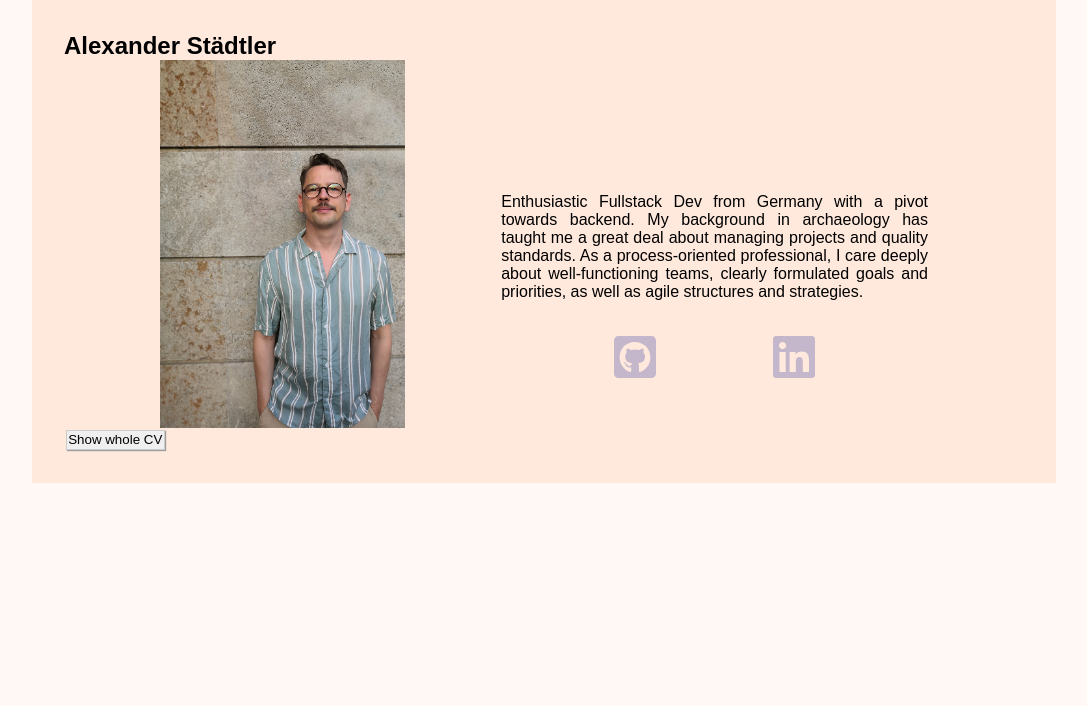
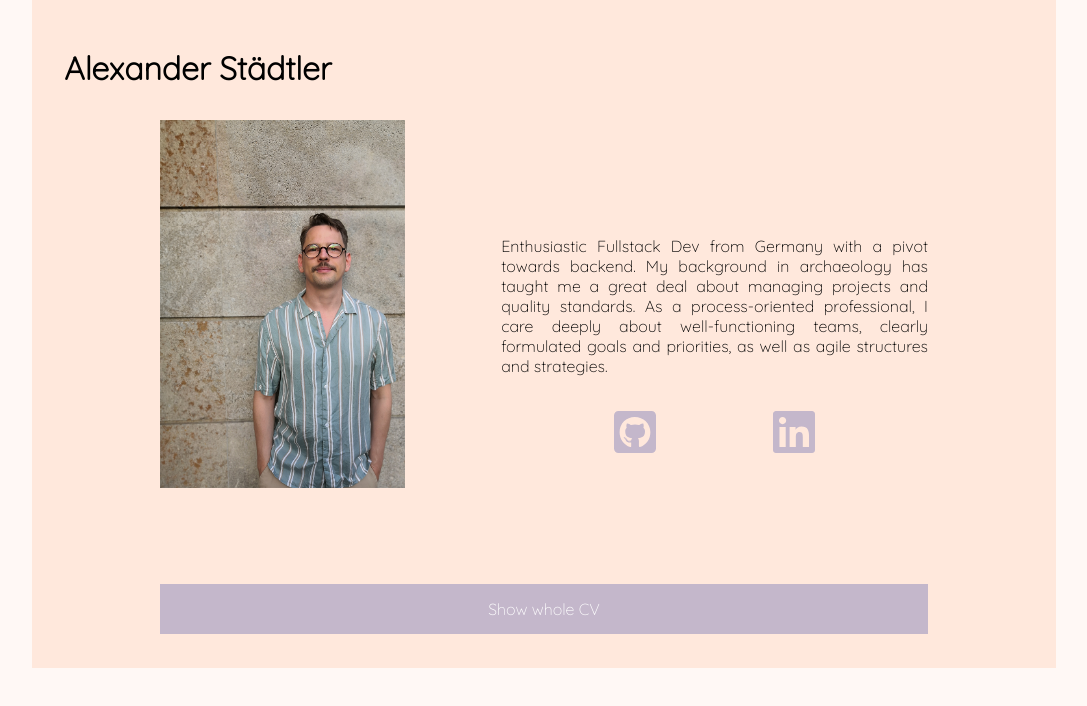
Before and after one commit to a-urbanite/nextjs-portfolio, a Next.js app: page / in a window 1280 px wide. Shown: the top 706 px of the page, without its empty margins (160-1247 px from the left). Built offline with nearby package versions, Linux system fonts and the light colour scheme.

Commit message:
finalised landing page css

```diff
--- a/components/CV.tsx
+++ b/components/CV.tsx
@@ -1,9 +1,10 @@
 import React from 'react'
+import styles from '../styles/components/CV.module.css'
 
 const CV = () => {
   return (
-    <div className='CV'>
-      <h2 className='CV__heading2'>EDUCATION & TRAINING</h2>
+    <div className={styles.CV}>
+      <h2 className={styles.CV__heading2}>EDUCATION & TRAINING</h2>
       <ul>
         <li>Full Stack JavaScript - School of Applied Technology
           Intensive three month training program for full stack web development with a focus on TDD, mob programming, and applied learning.</li>
@@ -14,7 +15,7 @@ const CV = () => {
         <li>Cultural Heritage Management Assistent
           October 2008 - September 2009</li>
       </ul>
-      <h2 className='CV__heading2'>WORK EXPERIENCE</h2>
+      <h2 className={styles.CV__heading2}>WORK EXPERIENCE</h2>
       <ul>
         <li>Webmaster - Deutsches Archaologisches Institut
           April 2020 - December 2021 - Berlin, Germany
@@ -26,23 +27,23 @@ const CV = () => {
           A sequence of employments with archaeological institutes and projects. Activities spanned from office work in Berlin to Field Work in Saudi Arabia, mostly revolving around Geodata and Research Data Management.
         </li>
       </ul>
-      <h2 className='CV__heading2'>TECHNICAL SKILLS</h2>
-      <div className='CV__skillListWrapper'>
-        <div className='CV__columnA'>
-            <h3 className='CV__heading3'>Languages</h3>
+      <h2 className={styles.CV__heading2}>TECHNICAL SKILLS</h2>
+      <div className={styles.CV__skillListWrapper}>
+        <div className={styles.CV__columnA}>
+            <h3 className={styles.CV__heading3}>Languages</h3>
           <ul>
             <li>German - native</li>
             <li>English - fluent</li>
             <li>Italian - intermediate</li>
           </ul>
-          <h3 className='CV__heading3'>General</h3>
+          <h3 className={styles.CV__heading3}>General</h3>
           <ul>
             <li>JavaScript</li>
             <li>Typescript</li>
             <li>PHP (basic)</li>
             <li>R (basic)</li>
           </ul>
-          <h3 className='CV__heading3'>Backend</h3>
+          <h3 className={styles.CV__heading3}>Backend</h3>
           <ul>
             <li>NodeJS</li>
             <li>ExpressJS</li>
@@ -50,15 +51,15 @@ const CV = () => {
             <li>REST API</li>
           </ul>
         </div>
-        <div className='CV__columnB'>
-          <h3 className='CV__heading3'>Frontend</h3>
+        <div className={styles.CV__columnB}>
+          <h3 className={styles.CV__heading3}>Frontend</h3>
           <ul>
             <li>React</li>
             <li>Redux</li>
             <li>Webpack</li>
             <li>HTML/CSS</li>
           </ul>
-          <h3 className='CV__heading3'>Tools and technologies</h3>
+          <h3 className={styles.CV__heading3}>Tools and technologies</h3>
           <ul>
             <li>Visual Studio Code</li>
             <li>Docker</li>
@@ -67,7 +68,7 @@ const CV = () => {
             <li>TDD/BDD with Mocha/Jest</li>
             <li>Agile work methods CI/CD</li>
           </ul>
-          <h3 className='CV__heading3'>GeoData</h3>
+          <h3 className={styles.CV__heading3}>GeoData</h3>
           <ul>
             <li>QGIS/ArcGIS</li>
             <li>Meshlab</li>
@@ -77,9 +78,9 @@ const CV = () => {
         </div>
       </div>
       {/* <h2>DOWNLOAD</h2> */}
-      <div className='CV__downloadWrapper'>
-        <a className='CV__downloadButton' href='/w11-extra-CV_alexander_staedtler.pdf' download>Download PDF</a>
-        <a className='CV__downloadButton' href='/w11-extra-CV_alexander_staedtler.docx' download>Download DOC</a>
+      <div className={styles.CV__downloadWrapper}>
+        <a className={styles.CV__downloadButton} href='/w11-extra-CV_alexander_staedtler.pdf' download>Download PDF</a>
+        <a className={styles.CV__downloadButton} href='/w11-extra-CV_alexander_staedtler.docx' download>Download DOC</a>
       </div>
     </div>
   )
--- a/components/Collapsable.tsx
+++ b/components/Collapsable.tsx
@@ -1,13 +1,13 @@
 import React from 'react'
 import styles from '../styles/components/Collapsable.module.css'
 
-const Collapsable = ({collapsed, children, titleOpen, titleClosed, classname}:any) => {
+const Collapsable = ({collapsed, titleOpen, titleClosed, btnclassname, children}:any) => {
   const [isCollapsed, setIsCollapsed] = React.useState(collapsed);
 
   return (
     <>
       <button
-        className={styles.button}
+        className={btnclassname}
         onClick={() => setIsCollapsed(!isCollapsed)}
       >
         {isCollapsed ? titleClosed : titleOpen}
--- a/pages/_app.tsx
+++ b/pages/_app.tsx
@@ -1,6 +1,6 @@
 import '../styles/globals.css'
+import '../styles/utilities.css'
 import type { AppProps } from 'next/app'
-import Pagewrapper from '../components/Pagewrapper'
 
 function MyApp({ Component, pageProps }: AppProps) {
   return <Component {...pageProps} />
--- /dev/null
+++ b/pages/_document.tsx
@@ -0,0 +1,18 @@
+import { Html, Head, Main, NextScript } from 'next/document'
+
+export default function Document() {
+  return (
+    <Html lang="en">
+      <Head>
+        {/* <link rel="preconnect" href="https://fonts.googleapis.com"/>
+        <link rel="preconnect" href="https://fonts.gstatic.com"  /> */}
+        <link href="https://fonts.googleapis.com/css2?family=Quicksand:wght@300&display=swap" rel="stylesheet"/>
+      </Head>
+
+      <body>
+        <Main />
+        <NextScript />
+      </body>
+    </Html>
+  )
+}
--- a/pages/index.tsx
+++ b/pages/index.tsx
@@ -2,6 +2,7 @@ import type { NextPage } from 'next'
 import Head from 'next/head'
 import Image from 'next/image'
 import styles from '../styles/pages/Home.module.css'
+// import pagestyles from '../styles/components/Pagewrapper.module.css'
 
 import CV from '../components/CV'
 import Collapsable from '../components/Collapsable'
@@ -10,7 +11,7 @@ import { FaGithubSquare, FaLinkedin } from 'react-icons/fa'
 const Home: NextPage = () => {
   return (
     <article className='page'>
-      <h1 className={styles.title}>Alexander Städtler</h1>
+      <h1>Alexander Städtler</h1>
       <div className={styles.profileBox}>
         <img className={styles.profilePic} src='/images/profile_pic_light.png' alt='profile pic'></img>
         <div className={styles.profileBlock}>
@@ -29,7 +30,7 @@ const Home: NextPage = () => {
           </div>
         </div>
       </div>
-      <Collapsable collapsed={true} titleOpen="collapse content" titleClosed="Show whole CV" classname="collapse-button">
+      <Collapsable collapsed={true} titleOpen="collapse content" titleClosed="Show whole CV" btnclassname={styles.CVButton}>
         <CV/>
       </Collapsable>
     </article>
--- /dev/null
+++ b/styles/components/CV.module.css
@@ -0,0 +1,37 @@
+.CV {
+  margin: 5% 5% 0% 5%;
+}
+
+.CV__skillListWrapper {
+  display: flex;
+}
+
+.CV__columnA {
+  width: 50%
+}
+
+.CV__columnB {
+  width: 50%
+}
+
+.CV__downloadWrapper {
+  margin-top: 3rem;
+  display: flex;
+  justify-content: space-evenly;
+}
+
+.CV__downloadButton {
+  background-color: var(--as-Languid-lavender);
+  border: none;
+  color: white;
+  padding: 15px 32px;
+  text-align: center;
+  text-decoration: none;
+  display: inline-block;
+  font-size: 16px;
+}
+
+.CV__downloadButton:hover {
+  background-color: #fff8f5;
+  color: black
+}
--- a/styles/globals.css
+++ b/styles/globals.css
@@ -1,5 +1,11 @@
+
+* {
+  padding: 0% ;
+  margin: 0% ;
+  box-sizing: border-box;
+}
+
 body {
-
   font-family: 'Quicksand', sans-serif;
   -webkit-font-smoothing: antialiased;
   -moz-osx-font-smoothing: grayscale;
@@ -7,54 +13,7 @@ body {
   background-color: #fff8f5;
 }
 
-* {
-  padding: 0% ;
-  margin: 0% ;
-  box-sizing: border-box;
-}
-
-button {
-  padding: 0.1rem;
-  margin: 0.1rem;
-  font-family: 'Quicksand', sans-serif;
-  -webkit-font-smoothing: antialiased;
-  -moz-osx-font-smoothing: grayscale;
-
-  border: 1px solid #ccc;
-  box-shadow: 1px 1px 1px rgb(156, 156, 156);
-}
-
-button:hover {
-  background-color: rgb(226, 226, 226);
-  /* border: 1px solid rgb(94, 94, 94); */
-}
-
-
-code {
-  font-family: source-code-pro, Menlo, Monaco, Consolas, 'Courier New',
-    monospace;
-}
-
-:root {
-  --as-Languid-lavender: #C4B7CB;
-  --as-Silver-sand: #BBC7CE;
-  --as-Powder-blue: #bfedef;
-  --as-Magic-mint: #98E2C6;
-  --as-Ebony: #545C52;
-  --as-Signal-Orange: rgb(241, 81, 82);
-}
-
-
-.page {
-  box-sizing: border-box;
-  width: 92%;
-  margin-left: 6%;
-  margin-right: 2%;
-  padding: 1rem;
-  background-color: #ffe8dc;
-}
-
-.title {
+h1 {
   font-size: 2rem;
   margin-top: 1rem;
   margin-bottom: 2rem;
@@ -74,35 +33,32 @@ li {
   margin-bottom: 2%;
   }
 
-.text-images {
-  background-color: rgba(255, 255, 255, 0);
-  /* width: 100%; */
-  display: block;
-  margin-left: auto;
-  margin-right: auto;
-  width: 80%;
-  /* height: 80%; */
-  /* margin: 1em 0em 1em 0em; */
-  margin-top: 1rem;
-  margin-bottom: 1rem;
-  /* padding: 100 px; */
+button {
+  padding: 0.1rem;
+  margin: 0.1rem;
+  font-family: 'Quicksand', sans-serif;
+  -webkit-font-smoothing: antialiased;
+  -moz-osx-font-smoothing: grayscale;
+
+  border: 1px solid #ccc;
+  box-shadow: 1px 1px 1px rgb(156, 156, 156);
 }
 
-
-@media only screen and (min-width: 601px) and (max-width: 900px) {
-.page {
-  width: 85%;
-  margin-left: 10%;
-  margin-right: 5%;
-  padding: 1.5rem;
-}
+button:hover {
+  background-color: rgb(226, 226, 226);
+  /* border: 1px solid rgb(94, 94, 94); */
 }
 
-@media only screen and (min-width: 901px) {
-.page {
-  width: 80%;
-  margin-left: 15%;
-  margin-right: 5%;
-  padding: 2rem;
+code {
+  font-family: source-code-pro, Menlo, Monaco, Consolas, 'Courier New',
+    monospace;
 }
+
+:root {
+  --as-Languid-lavender: #C4B7CB;
+  --as-Silver-sand: #BBC7CE;
+  --as-Powder-blue: #bfedef;
+  --as-Magic-mint: #98E2C6;
+  --as-Ebony: #545C52;
+  --as-Signal-Orange: rgb(241, 81, 82);
 }
--- a/styles/pages/Home.module.css
+++ b/styles/pages/Home.module.css
@@ -33,7 +33,7 @@
   color: white;
 }
 
-.collapse-button {
+.CVButton {
   margin-top: 10%;
   margin-left: 10%;
   margin-right: 10%;
@@ -53,7 +53,7 @@
   font-family: 'Quicksand', sans-serif;
 }
 
-.collapse-button:hover {
+.CVButton:hover {
   background-color: #fff8f5;
   color: black
 }
--- /dev/null
+++ b/styles/utilities.css
@@ -0,0 +1,40 @@
+.text-images {
+  background-color: rgba(255, 255, 255, 0);
+  /* width: 100%; */
+  display: block;
+  margin-left: auto;
+  margin-right: auto;
+  width: 80%;
+  /* height: 80%; */
+  /* margin: 1em 0em 1em 0em; */
+  margin-top: 1rem;
+  margin-bottom: 1rem;
+  /* padding: 100 px; */
+}
+
+.page {
+  box-sizing: border-box;
+  width: 92%;
+  margin-left: 6%;
+  margin-right: 2%;
+  padding: 1rem;
+  background-color: #ffe8dc;
+}
+
+@media only screen and (min-width: 601px) and (max-width: 900px) {
+.page {
+  width: 85%;
+  margin-left: 10%;
+  margin-right: 5%;
+  padding: 1.5rem;
+}
+}
+
+@media only screen and (min-width: 901px) {
+.page {
+  width: 80%;
+  margin-left: 15%;
+  margin-right: 5%;
+  padding: 2rem;
+}
+}
```
